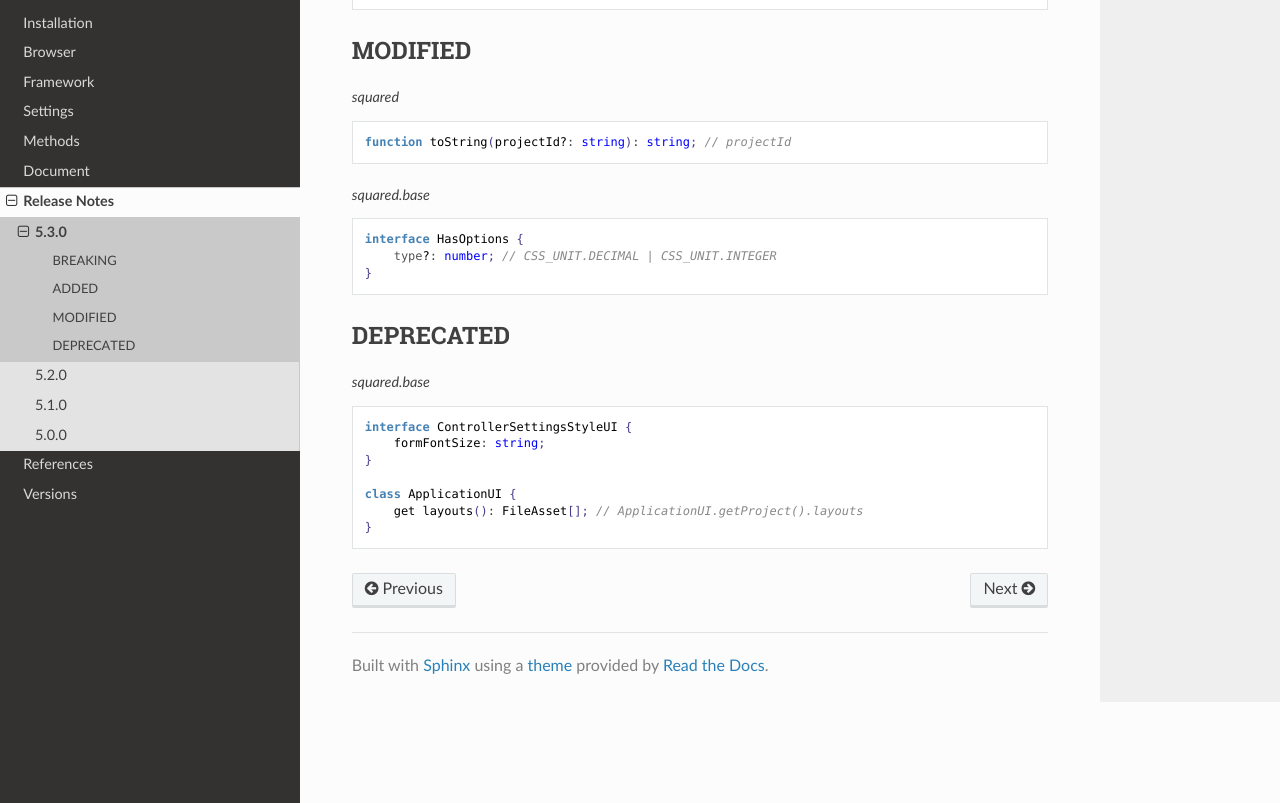
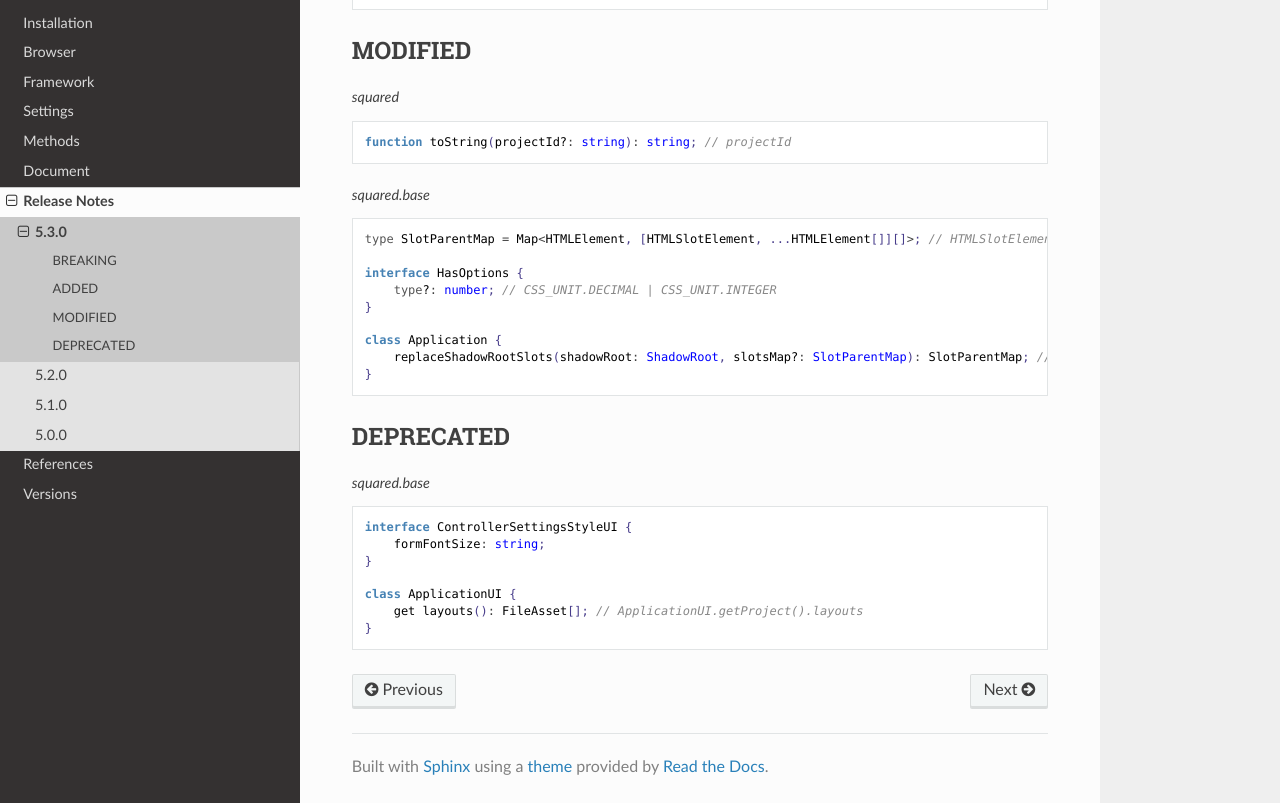
Before and after one commit to anpham6/android-docs, a Sphinx documentation site: the page built from source/release_notes/5.3.0.rst, in a window 1280 px wide and 900 px high, scrolled down 1168 px, cut to the strip 97-900 px from the top of the window. Built offline with Sphinx 7.4.7 and the Read the Docs theme 2.0.0, drawn with Linux system fonts in a browser that asks for light colours.

```diff
--- a/source/release_notes/5.3.0.rst
+++ b/source/release_notes/5.3.0.rst
@@ -81,8 +81,14 @@ MODIFIED
 .. code-block::
   :caption: squared.base
 
+  type SlotParentMap = Map<HTMLElement, [HTMLSlotElement, ...HTMLElement[]][]>; // HTMLSlotElement formerly [1]
+
   interface HasOptions {
       type?: number; // CSS_UNIT.DECIMAL | CSS_UNIT.INTEGER
+  }
+
+  class Application {
+      replaceShadowRootSlots(shadowRoot: ShadowRoot, slotsMap?: SlotParentMap): SlotParentMap; // slotsMap (Internal)
   }
 
 DEPRECATED
```
Also changed, not shown: source/installation.rst (+4 -4 lines).
